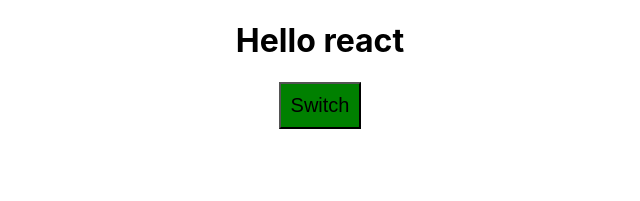
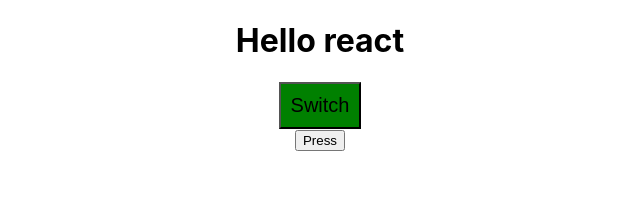
Before and after one commit to Chandan-Saini/new-prctc-app, a React (Create React App) app: page / in a window 1280 px wide. Shown: the top 201 px of the page, without its empty margins (320-960 px from the left). Built offline with nearby package versions, Linux system fonts and the light colour scheme.

Commit message:
made new comp

```diff
--- a/src/App.js
+++ b/src/App.js
@@ -4,6 +4,7 @@ import Person from './Person/Person'
 import Men from './men/men'
 import {React,Component} from "react"
 import "./Person/Person.css"
+import Buton from "./buttons/button"
 
 class App extends Component {
    state={
@@ -52,18 +53,28 @@ class App extends Component {
       padding:"10px"
     }
 
+     var person=null
+
+     if (this.state.visibility) {
+        person=(
+         <div>
+         <Person className="Per" click={this.nameSwitchHandler.bind(this,"kundan")} name={this.state.persons[0].name} age={this.state.persons[0].age} />
+      <Person className="Per" changed={this.nameChangedHandler} name={this.state.persons[1].name} age={this.state.persons[1].age}> This is my hobby</Person>
+      <Person className="Per" name={this.state.persons[2].name} age={this.state.persons[2].age}/>
+     </div>
+       )
+     }
+
+
     return (
     <div className="App">
       <h1>Hello react</h1>
       <button style={style} onClick={this.toggleVisibility}>
         Switch
       </button>
+      {person}
+      <Buton />
 
-     {this.state.visibility ? <div>
-         <Person className="Per" click={this.nameSwitchHandler.bind(this,"kundan")} name={this.state.persons[0].name} age={this.state.persons[0].age} />
-      <Person className="Per" changed={this.nameChangedHandler} name={this.state.persons[1].name} age={this.state.persons[1].age}> This is my hobby</Person>
-      <Person className="Per" name={this.state.persons[2].name} age={this.state.persons[2].age}/>
-     </div> : null}
     </div>
   );
 }
--- a/src/Person/Person.css
+++ b/src/Person/Person.css
@@ -4,9 +4,7 @@
     background-color: yellow;
 }
 
-button:hover{
-   background-color: yellow;
-}
+
 
 .men{
     color: violet;
--- /dev/null
+++ b/src/buttons/button.js
@@ -0,0 +1,13 @@
+
+const Buton=()=>{
+
+    return(
+      <div>
+           <button>
+            Press
+          </button>
+      </div>
+    )
+}
+
+export default  Buton
```
